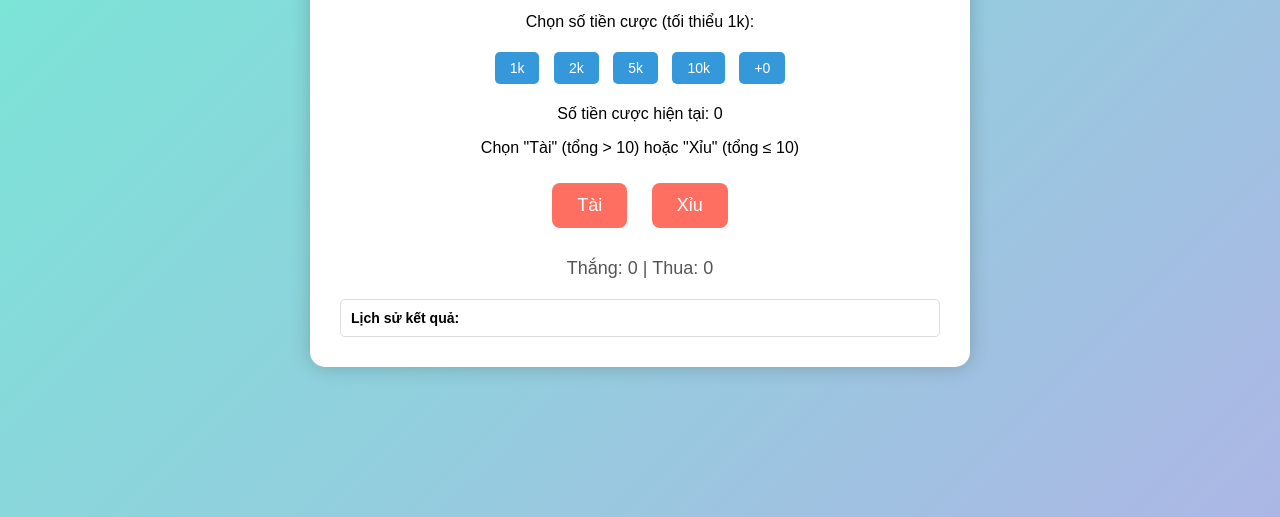
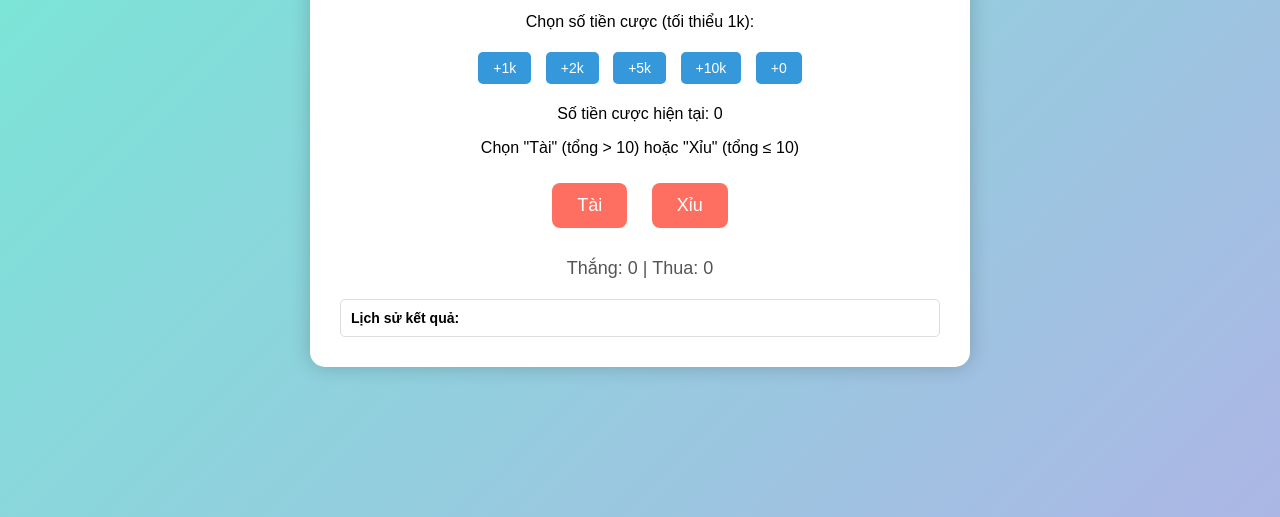
Before and after one commit to thanh-26009/game, a plain HTML site: page index.html in a window 1280 px wide. Shown: the part 283-800 px from the top of the page. Drawn offline with Linux system fonts and the light colour scheme.

Commit message:
Update index.html

```diff
--- a/index.html
+++ b/index.html
@@ -83,10 +83,10 @@
         <div id="balance">Số dư: 10000</div>
         <p>Chọn số tiền cược (tối thiểu 1k):</p>
         <div class="bet-options">
-            <button onclick="setBet(1000)">1k</button>
-            <button onclick="setBet(2000)">2k</button>
-            <button onclick="setBet(5000)">5k</button>
-            <button onclick="setBet(10000)">10k</button>
+            <button onclick="setBet(1000)">+1k</button>
+            <button onclick="setBet(2000)">+2k</button>
+            <button onclick="setBet(5000)">+5k</button>
+            <button onclick="setBet(10000)">+10k</button>
             <button onclick="addZero()">+0</button>
         </div>
         <p>Số tiền cược hiện tại: <span id="current-bet">0</span></p>
```
